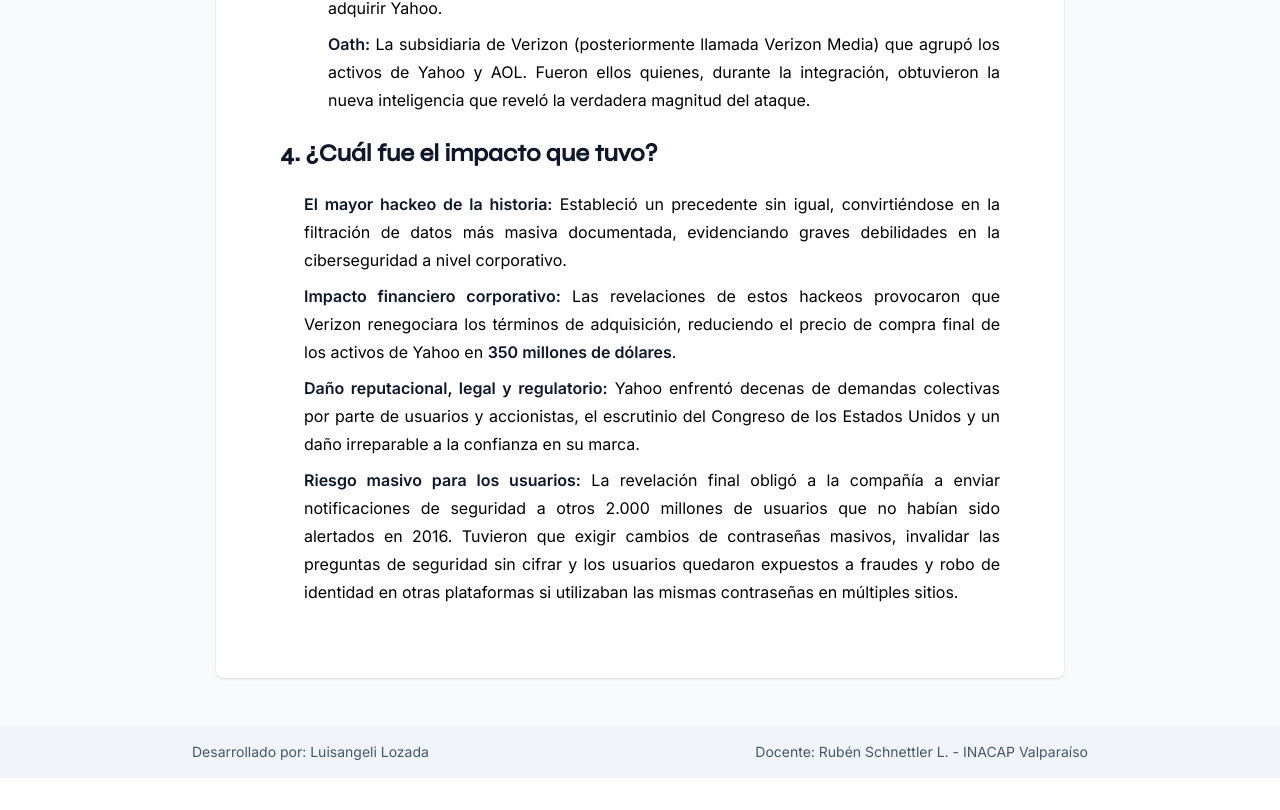
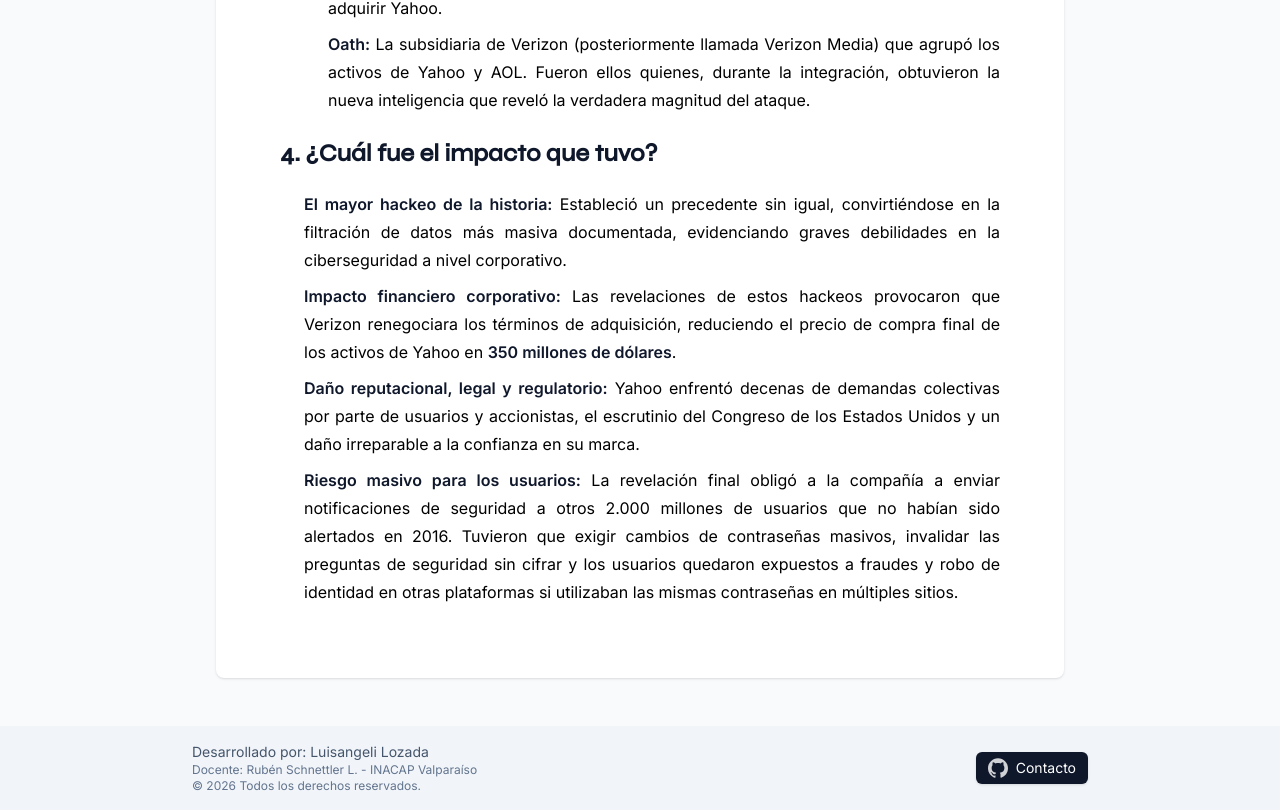
Before and after one commit to Souvlisa/informe_lozlui, a React (Vite) app: page / in a window 1280 px wide. Shown: the part 1423-2233 px from the top of the page. Before the commit the page ends 2201 px from the top, so only its background shows below. Built offline with nearby package versions, Linux system fonts and the light colour scheme.

Commit message:
Se agregó link para ir al github de contacto

```diff
--- a/src/App.jsx
+++ b/src/App.jsx
@@ -27,6 +27,7 @@
   const [active, setActive] = useState(sections[0].key)
   const [isTop, setIsTop] = useState(true)
   const mainRef = useRef(null)
+  const [contactHover, setContactHover] = useState(false)
 
   useEffect(() => {
     const onScroll = () => setIsTop(window.scrollY < 56)
@@ -77,9 +78,28 @@
       </main>
 
       <footer className="bg-slate-100 text-slate-600 text-sm py-4 px-6">
-        <div className="max-w-4xl mx-auto flex justify-between">
-          <span>Desarrollado por: Luisangeli Lozada</span>
-          <span>Docente: Rubén Schnettler L. - INACAP Valparaíso</span>
+        <div className="max-w-4xl mx-auto flex flex-col sm:flex-row items-center sm:items-center justify-between gap-2">
+          <div className="text-center sm:text-left">
+            <div>Desarrollado por: Luisangeli Lozada</div>
+            <div className="text-xs text-slate-500">Docente: Rubén Schnettler L. - INACAP Valparaíso</div>
+            <div className="text-xs text-slate-500">© {new Date().getFullYear()} Todos los derechos reservados.</div>
+          </div>
+
+          <div>
+            <a
+              href="https://github.com/Souvlisa"
+              target="_blank"
+              rel="noopener noreferrer"
+              aria-label="Contacto en GitHub"
+              onMouseEnter={() => setContactHover(true)}
+              onMouseLeave={() => setContactHover(false)}
+              className={`inline-flex items-center gap-2 bg-slate-900 text-white text-sm px-3 py-1.5 rounded-md transition-transform shadow-sm ${contactHover ? 'scale-105 -translate-y-0.5 -rotate-2 shadow-lg' : 'hover:scale-105 hover:-translate-y-0.5'}`}>
+              <svg className={`w-5 h-5 transition-colors ${contactHover ? 'text-white/90' : 'text-white/80'}`} viewBox="0 0 24 24" fill="currentColor" aria-hidden="true" xmlns="http://www.w3.org/2000/svg">
+                <path d="M12 .297c-6.63 0-12 5.373-12 12 0 5.303 3.438 9.8 8.205 11.387.6.113.82-.258.82-.577 0-.285-.01-1.04-.016-2.04-3.338.724-4.042-1.61-4.042-1.61-.546-1.387-1.333-1.757-1.333-1.757-1.089-.744.083-.729.083-.729 1.205.084 1.84 1.236 1.84 1.236 1.07 1.834 2.809 1.304 3.495.997.108-.775.418-1.305.762-1.605-2.665-.305-5.467-1.332-5.467-5.93 0-1.31.468-2.381 1.235-3.221-.123-.303-.535-1.523.117-3.176 0 0 1.008-.322 3.301 1.23.957-.266 1.983-.399 3.003-.404 1.02.005 2.047.138 3.006.404 2.29-1.552 3.296-1.23 3.296-1.23.653 1.653.241 2.873.118 3.176.77.84 1.233 1.911 1.233 3.221 0 4.61-2.807 5.622-5.479 5.92.43.372.823 1.102.823 2.222 0 1.604-.014 2.896-.014 3.287 0 .319.216.694.825.576C20.565 22.092 24 17.592 24 12.297c0-6.627-5.373-12-12-12" />
+              </svg>
+              <span className="hidden sm:inline">Contacto</span>
+            </a>
+          </div>
         </div>
       </footer>
     </div>
```
